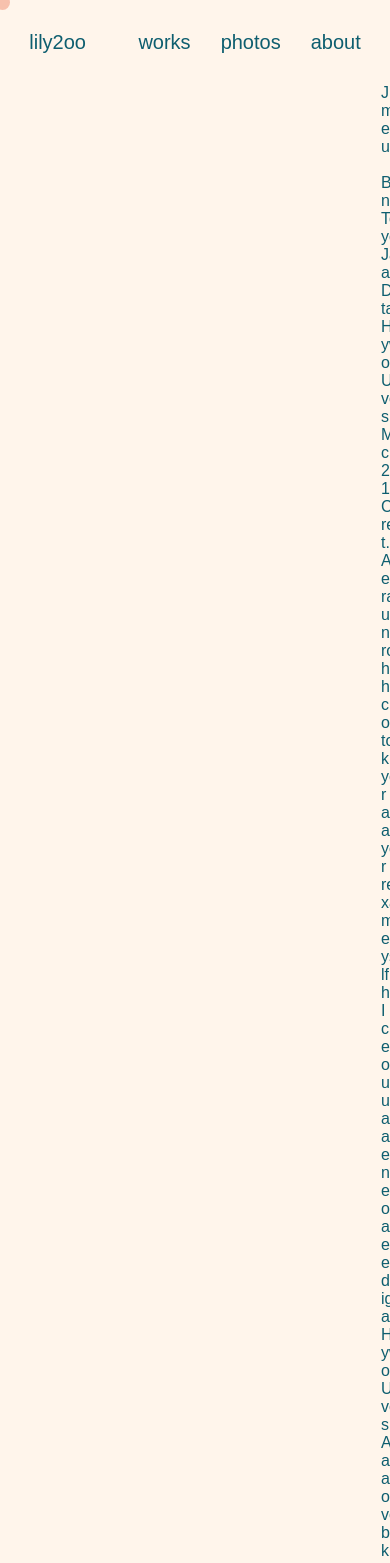
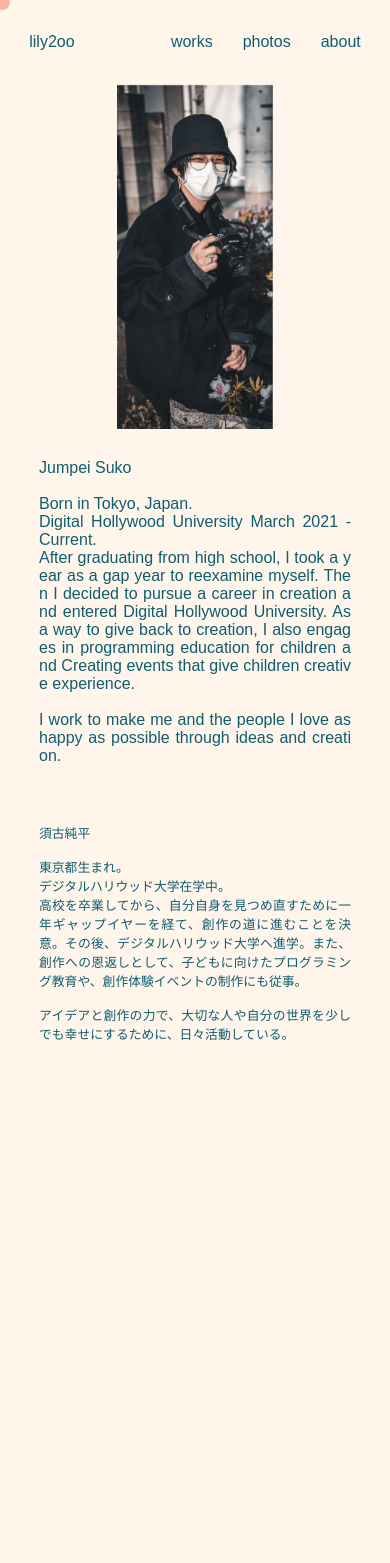
Before and after one commit to lily2oo/lily2oo.vercel.app, a React (Create React App) app: page /about in a window 390 px wide. Shown: the top 1563 px of the page. After the commit the page ends 1143 px from the top, so only its background shows below. Built offline with nearby package versions, Linux system fonts and the light colour scheme; a web font is replaced by a local one.

Commit message:
responsive design

```diff
--- a/src/App.css
+++ b/src/App.css
@@ -47,15 +47,6 @@ a {
   -webkit-animation: 8s infinite light ease;
           animation: 8s infinite light ease;
 }
-#cursor.cursor--hover {
-  top: -20px;
-  left: -20px;
-  width: 40px;
-  height: 40px;
-  background: rgba(205, 114, 113, 0.5);
-  transition: width 0.5s ease, height 0.5s ease, top 0.5s ease, left 0.5s ease;
-}
-
 @-webkit-keyframes light {
   0% {
     opacity: 50%;
@@ -67,7 +58,6 @@ a {
     opacity: 50%;
   }
 }
-
 @keyframes light {
   0% {
     opacity: 50%;
@@ -79,6 +69,15 @@ a {
     opacity: 50%;
   }
 }
+#cursor.cursor--hover {
+  top: -20px;
+  left: -20px;
+  width: 40px;
+  height: 40px;
+  background: rgba(205, 114, 113, 0.5);
+  transition: width 0.5s ease, height 0.5s ease, top 0.5s ease, left 0.5s ease;
+}
+
 .wrapper {
   width: 100vw;
 }
@@ -121,7 +120,7 @@ header nav ul li {
 #home {
   position: relative;
   text-align: center;
-  margin-bottom: 10%;
+  margin-bottom: 20%;
 }
 #home #home__imageWrap {
   position: relative;
@@ -150,7 +149,7 @@ header nav ul li {
 
 #logo {
   position: absolute;
-  bottom: -5%;
+  bottom: -10%;
   left: 1%;
 }
 #logo #logo__text {
@@ -452,15 +451,17 @@ header nav ul li {
   transition: 0.5 ease;
 }
 #photosDetail #photosDetail__slider .triangle:nth-child(1) {
-  left: 5vh;
+  left: 4vw;
   transform: rotate(-90deg);
 }
 #photosDetail #photosDetail__slider .triangle:nth-child(2) {
-  right: 5vh;
+  right: 4vw;
   transform: rotate(90deg);
 }
 #photosDetail #photosDetail__slider #photosDetail__imageWrap {
-  height: 80vh;
+  height: auto;
+  width: 80vw;
+  max-width: 1000px;
   aspect-ratio: 3/2;
   margin: 0 auto;
   background-color: #000;
@@ -528,4 +529,98 @@ header nav ul li {
 }
 #about span {
   font-size: 1.4rem;
+}
+
+@media screen and (max-width: 1000px) {
+  html {
+    font-size: 50%;
+  }
+  #home {
+    position: relative;
+    text-align: center;
+    margin-bottom: 20vh;
+  }
+  #home #home__imageWrap {
+    height: 70vh;
+  }
+  #home #home__imageWrap .home__image {
+    width: auto;
+    height: 100%;
+  }
+  #home #footer {
+    position: absolute;
+    bottom: -20vh;
+    left: 0;
+  }
+  #works {
+    margin: 30vh 0;
+  }
+  #works #worksFilter {
+    top: 20vh;
+    left: 2vw;
+    height: 400px;
+    width: 100px;
+  }
+  #works #works__wrap .works__decoration {
+    width: 70vw;
+  }
+  #works #works__wrap .works__decoration:nth-child(1) {
+    top: -300px;
+    right: -100px;
+  }
+  #works #works__wrap .works__decoration:nth-child(2) {
+    bottom: -400px;
+    left: -100px;
+  }
+  #works #works__wrap .works__inner img {
+    width: 80vw;
+  }
+  #worksDetail #worksDetail__contentWrap #worksDetail__image.vertically_long {
+    width: 80vw;
+  }
+  /* PhotosDetail */
+  #photosDetail {
+    text-align: center;
+  }
+  #photosDetail #photosDetail__slider .triangle {
+    border-right: 2vw solid transparent;
+    border-bottom: 3.46vw solid #8BA6B1;
+    border-left: 2vw solid transparent;
+  }
+  #photosDetail #photosDetail__slider .triangle:nth-child(1) {
+    left: 2vw;
+  }
+  #photosDetail #photosDetail__slider .triangle:nth-child(2) {
+    right: 2vw;
+  }
+  /* About */
+  #about {
+    display: flex;
+    flex-flow: column;
+    justify-content: center;
+    align-items: center;
+  }
+  #about img {
+    width: 40vw;
+    filter: sepia(0);
+    transition: 0.8s ease;
+  }
+  #about img:hover {
+    translate: 0.5s ease;
+    filter: sepia(20%);
+  }
+  #about p {
+    font-size: 2rem;
+    width: 80vw;
+    margin-top: 30px;
+    margin-bottom: 100px;
+    margin-left: 0;
+    word-break: break-all;
+    text-align: justify;
+  }
+  #about span {
+    display: inline-block;
+    margin-top: 40px;
+    font-size: 1.6rem;
+  }
 }/*# sourceMappingURL=App.css.map */
--- a/src/App.scss
+++ b/src/App.scss
@@ -55,6 +55,20 @@ a {
     pointer-events: none;
     animation: 8s infinite light ease;
 
+    @keyframes light {
+        0% {
+            opacity: 50%;
+        }
+
+        50% {
+            opacity: 100%;
+        }
+
+        100% {
+            opacity: 50%;
+        }
+    }
+
     &.cursor--hover {
         top: -20px;
         left: -20px;
@@ -62,20 +76,6 @@ a {
         height: 40px;
         background: rgba(205, 114, 113, 0.5);
         transition: width 0.5s ease, height 0.5s ease, top 0.5s ease, left 0.5s ease;
-    }
-}
-
-@keyframes light {
-    0% {
-        opacity: 50%;
-    }
-
-    50% {
-        opacity: 100%;
-    }
-
-    100% {
-        opacity: 50%;
     }
 }
 
@@ -143,7 +143,7 @@ header {
 #home {
     position: relative;
     text-align: center;
-    margin-bottom: 10%;
+    margin-bottom: 20%;
 
     #home__imageWrap {
         position: relative;
@@ -157,7 +157,8 @@ header {
             opacity: 0;
             filter: sepia(0) grayscale(0);
             transition: 0.8s ease;
-            &:hover{
+
+            &:hover {
                 translate: 0.5s ease;
                 filter: sepia(40%) grayscale(50%);
             }
@@ -173,7 +174,7 @@ header {
 
 #logo {
     position: absolute;
-    bottom: -5%;
+    bottom: -10%;
     left: 1%;
 
     #logo__text {
@@ -287,8 +288,8 @@ header {
                 height: 100%;
             }
 
-            .mask{
-                img{
+            .mask {
+                img {
                     filter: sepia(0) grayscale(0%);
                 }
             }
@@ -454,13 +455,16 @@ header {
             font-weight: 100;
             letter-spacing: 0.1em;
             filter: sepia(50%);
+
             &:hover {
                 opacity: 1;
                 transition: 0.5s ease;
             }
-            .mask-textbox{
+
+            .mask-textbox {
                 color: white;
             }
+
             .mask-border {
                 opacity: 0.6;
             }
@@ -505,17 +509,19 @@ header {
         }
 
         .triangle:nth-child(1) {
-            left: 5vh;
+            left: 4vw;
             transform: rotate(-90deg);
         }
 
         .triangle:nth-child(2) {
-            right: 5vh;
+            right: 4vw;
             transform: rotate(90deg);
         }
 
         #photosDetail__imageWrap {
-            height: 80vh;
+            height: auto;
+            width:80vw;
+            max-width: 1000px;
             aspect-ratio: 3/2;
             margin: 0 auto;
             background-color: $subColor;
@@ -524,7 +530,8 @@ header {
                 height: 100%;
                 filter: sepia(0) grayscale(0);
                 transition: 0.5s ease;
-                &:hover{
+
+                &:hover {
                     translate: 0.5s ease;
                     filter: sepia(40%) grayscale(50%);
                 }
@@ -578,7 +585,8 @@ header {
         width: 300px;
         filter: sepia(0);
         transition: 0.8s ease;
-        &:hover{
+
+        &:hover {
             translate: 0.5s ease;
             filter: sepia(20%);
         }
@@ -596,3 +604,138 @@ header {
         font-size: 1.4rem;
     }
 }
+
+
+@media screen and (max-width: 1000px) {
+    html {
+        font-size: 50%;
+    }
+
+    #home {
+        position: relative;
+        text-align: center;
+        margin-bottom: 20vh;
+
+        #home__imageWrap {
+            height: 70vh;
+
+            .home__image {
+                width: auto;
+                height: 100%;
+            }
+        }
+
+        #footer {
+            position: absolute;
+            bottom: -20vh;
+            left: 0;
+        }
+    }
+
+    #works {
+        margin: 30vh 0;
+
+        #worksFilter {
+            top: 20vh;
+            left: 2vw;
+            height: 400px;
+            width: 100px;
+        }
+
+        #works__wrap {
+            .works__decoration {
+                width: 70vw;
+            }
+
+            .works__decoration:nth-child(1) {
+                top: -300px;
+                right: -100px;
+            }
+
+            .works__decoration:nth-child(2) {
+                bottom: -400px;
+                left: -100px;
+                ;
+            }
+
+            .works__inner {
+
+                img {
+                    width: 80vw;
+                }
+            }
+        }
+    }
+
+    #worksDetail {
+
+        #worksDetail__contentWrap {
+
+            #worksDetail__image {
+                &.vertically_long {
+                    width: 80vw;
+                }
+            }
+        }
+    }
+
+    /* PhotosDetail */
+    #photosDetail {
+        text-align: center;
+        // display: flex;
+        // flex-direction: column;
+        // align-items: center;
+
+        #photosDetail__slider {
+            .triangle {
+                $size : 2vw;
+                border-right: $size solid transparent;
+                border-bottom: 1.73*$size solid #8BA6B1;
+                border-left: $size solid transparent;
+            }
+
+            .triangle:nth-child(1) {
+                left: 2vw;
+            }
+
+            .triangle:nth-child(2) {
+                right: 2vw;
+            }
+        }
+    }
+
+    /* About */
+    #about {
+        display: flex;
+        flex-flow: column;
+        justify-content: center;
+        align-items: center;
+
+        img {
+            width: 40vw;
+            filter: sepia(0);
+            transition: 0.8s ease;
+
+            &:hover {
+                translate: 0.5s ease;
+                filter: sepia(20%);
+            }
+        }
+
+        p {
+            font-size: 2rem;
+            width: 80vw;
+            margin-top: 30px;
+            margin-bottom: 100px;
+            margin-left: 0;
+            word-break: break-all;
+            text-align: justify;
+        }
+
+        span {
+            display: inline-block;
+            margin-top: 40px;
+            font-size: 1.6rem;
+        }
+    }
+}
--- a/src/routes/Home.jsx
+++ b/src/routes/Home.jsx
@@ -40,7 +40,6 @@ const Home = () => {
         if (num !== countRef.current) {
           countRef.current = num;
           homeImage.src = images[countRef.current];
-          console.log(countRef.current);
           break;
         }
       }
@@ -61,7 +60,7 @@ const Home = () => {
           <p>Jumpei Suko</p>
         </div>
       </div>
-      <p>2022 Jumpei Suko All Rights Reserved.</p>
+      <p id="footer">2022 Jumpei Suko All Rights Reserved.</p>
     </section>
   )
 }
```
Also changed, not shown: 1 other file (tests, documents, lock files or other folders).
